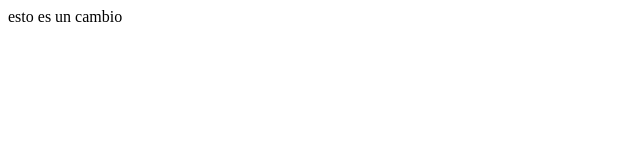
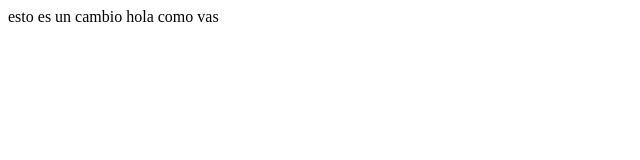
Before and after one commit to juanGGG01/CasinoCode, a plain HTML site: page PROJECTO_CASINO/index.html in a window 1280 px wide. Shown: the whole page, without its empty margins (0-640 px from the left). Drawn offline with Linux system fonts and the light colour scheme.

Commit message:
Update01 index.html

```diff
--- a/PROJECTO_CASINO/index.html
+++ b/PROJECTO_CASINO/index.html
@@ -8,6 +8,7 @@
 <body>
     <div>
         esto es un cambio
+        hola como vas
     </div>
 </body>
 </html>
```
